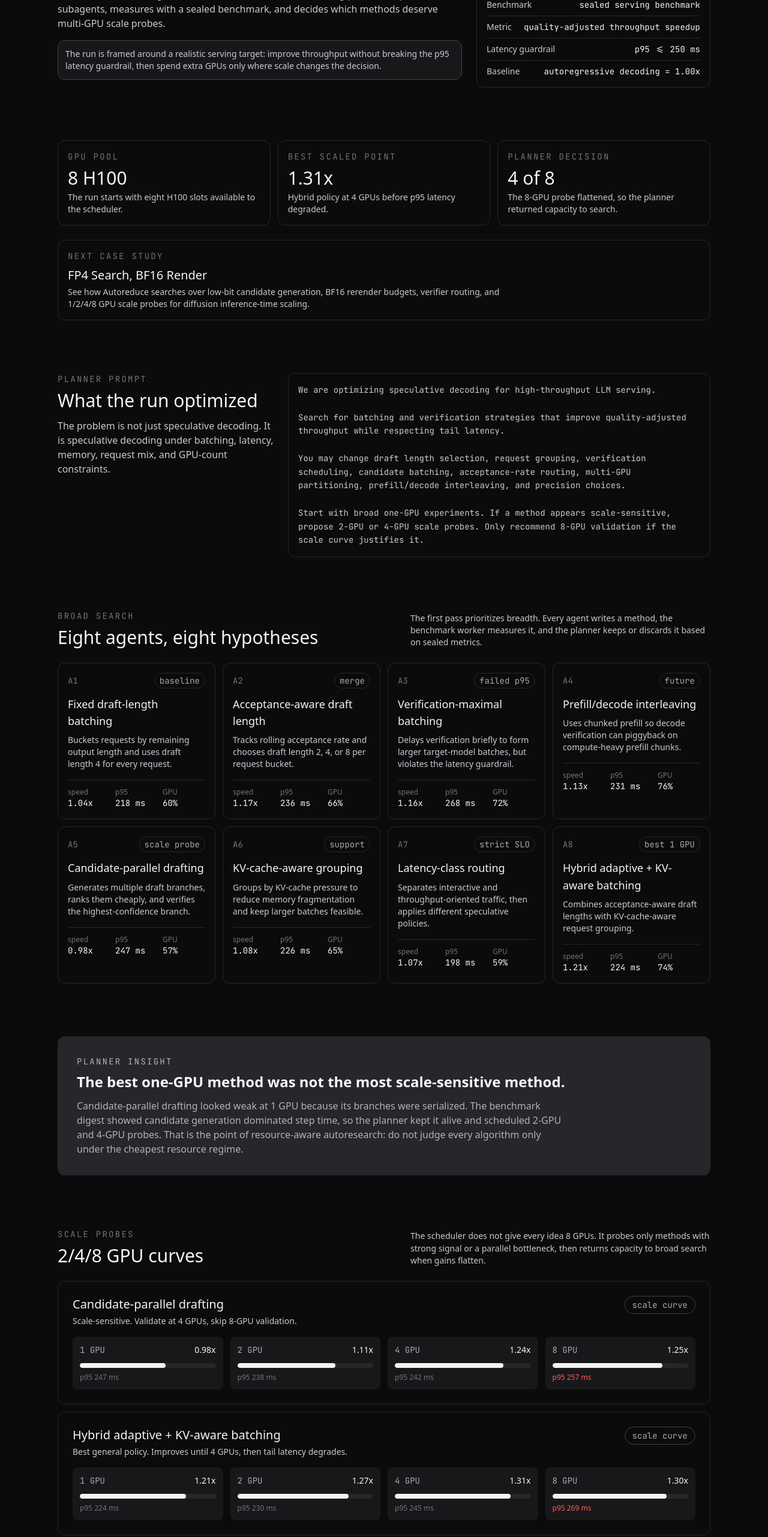
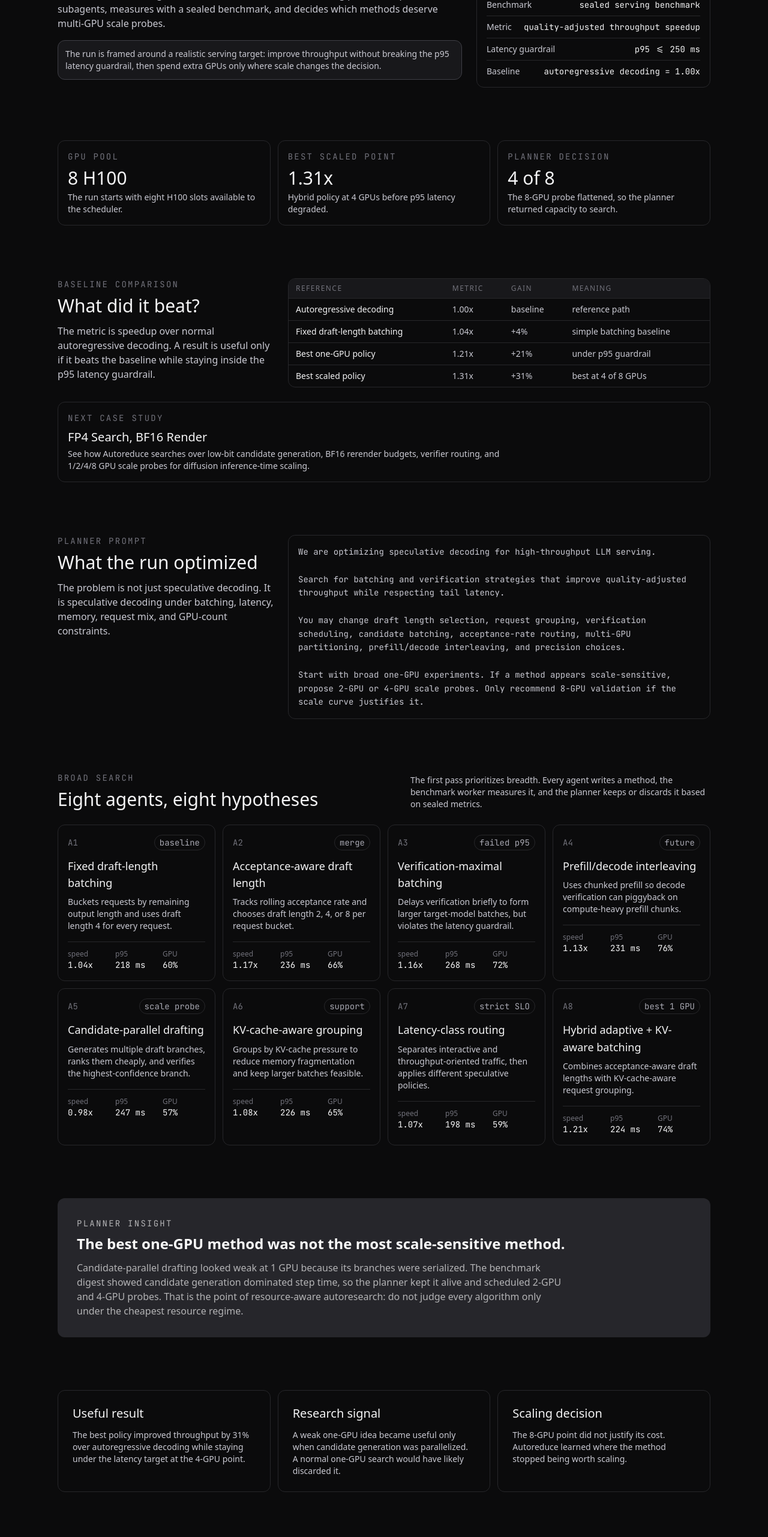
Before and after one commit to vishruthb/autoreduce, a Next.js app in the folder web/: page /case-studies/speculative-decoding in a window 1280 px wide. Shown: the part 234-2797 px from the top of the page at 60% size. Built offline with nearby package versions, Linux system fonts and the light colour scheme.

Commit message:
Add speculative decoding baseline comparison

```diff
--- a/web/app/case-studies/speculative-decoding/page.tsx
+++ b/web/app/case-studies/speculative-decoding/page.tsx
@@ -137,6 +137,13 @@ const SUMMARY = [
   ["Hybrid adaptive + KV-aware batching", "1.21x", "1.27x", "1.31x", "1.30x", "best general method"],
 ];
 
+const BASELINES = [
+  ["Autoregressive decoding", "1.00x", "baseline", "reference path"],
+  ["Fixed draft-length batching", "1.04x", "+4%", "simple batching baseline"],
+  ["Best one-GPU policy", "1.21x", "+21%", "under p95 guardrail"],
+  ["Best scaled policy", "1.31x", "+31%", "best at 4 of 8 GPUs"],
+];
+
 const SOURCES = [
   ["Speculative Decoding", "https://arxiv.org/abs/2211.17192"],
   ["Speculative Sampling", "https://arxiv.org/abs/2302.01318"],
@@ -200,6 +207,40 @@ function ScaleCurve({
   );
 }
 
+function ComparisonTable({
+  rows,
+}: {
+  rows: string[][];
+}) {
+  return (
+    <div className="overflow-hidden rounded-lg border border-hairline bg-canvas">
+      <div className="overflow-x-auto">
+        <table className="w-full min-w-[640px] text-left text-body-sm">
+          <thead className="bg-surface-soft text-caption-sm uppercase tracking-[0.12em] text-mute">
+            <tr>
+              <th className="px-md py-sm font-normal">Reference</th>
+              <th className="px-md py-sm font-normal">Metric</th>
+              <th className="px-md py-sm font-normal">Gain</th>
+              <th className="px-md py-sm font-normal">Meaning</th>
+            </tr>
+          </thead>
+          <tbody>
+            {rows.map((row) => (
+              <tr key={row[0]} className="border-t border-hairline">
+                {row.map((cell, index) => (
+                  <td key={`${row[0]}-${index}`} className={index === 0 ? "px-md py-sm text-ink" : "px-md py-sm text-body"}>
+                    {cell}
+                  </td>
+                ))}
+              </tr>
+            ))}
+          </tbody>
+        </table>
+      </div>
+    </div>
+  );
+}
+
 export default function CaseStudiesPage() {
   return (
     <div className="mx-auto flex min-h-[calc(100vh-56px)] max-w-dash flex-col px-lg">
@@ -242,6 +283,20 @@ export default function CaseStudiesPage() {
           <MetricCard label="GPU pool" value="8 H100" body="The run starts with eight H100 slots available to the scheduler." />
           <MetricCard label="best scaled point" value="1.31x" body="Hybrid policy at 4 GPUs before p95 latency degraded." />
           <MetricCard label="planner decision" value="4 of 8" body="The 8-GPU probe flattened, so the planner returned capacity to search." />
+        </section>
+
+        <section className="mt-section grid gap-xl lg:grid-cols-[360px_minmax(0,1fr)]">
+          <div>
+            <p className="font-mono text-code-sm uppercase tracking-[0.16em] text-mute">
+              baseline comparison
+            </p>
+            <h2 className="mt-sm text-display-lg text-ink">What did it beat?</h2>
+            <p className="mt-md text-body-md text-body">
+              The metric is speedup over normal autoregressive decoding. A result is useful only if
+              it beats the baseline while staying inside the p95 latency guardrail.
+            </p>
+          </div>
+          <ComparisonTable rows={BASELINES} />
         </section>
 
         <section className="mt-xl">
@@ -336,6 +391,30 @@ export default function CaseStudiesPage() {
               autoresearch: do not judge every algorithm only under the cheapest resource regime.
             </p>
           </div>
+        </section>
+
+        <section className="mt-section grid gap-md lg:grid-cols-3">
+          <article className="rounded-lg border border-hairline bg-canvas p-xl">
+            <h3 className="text-heading-md text-ink">Useful result</h3>
+            <p className="mt-md text-body-sm text-body">
+              The best policy improved throughput by 31% over autoregressive decoding while staying
+              under the latency target at the 4-GPU point.
+            </p>
+          </article>
+          <article className="rounded-lg border border-hairline bg-canvas p-xl">
+            <h3 className="text-heading-md text-ink">Research signal</h3>
+            <p className="mt-md text-body-sm text-body">
+              A weak one-GPU idea became useful only when candidate generation was parallelized. A
+              normal one-GPU search would have likely discarded it.
+            </p>
+          </article>
+          <article className="rounded-lg border border-hairline bg-canvas p-xl">
+            <h3 className="text-heading-md text-ink">Scaling decision</h3>
+            <p className="mt-md text-body-sm text-body">
+              The 8-GPU point did not justify its cost. Autoreduce learned where the method stopped
+              being worth scaling.
+            </p>
+          </article>
         </section>
 
         <section className="mt-section">
```
